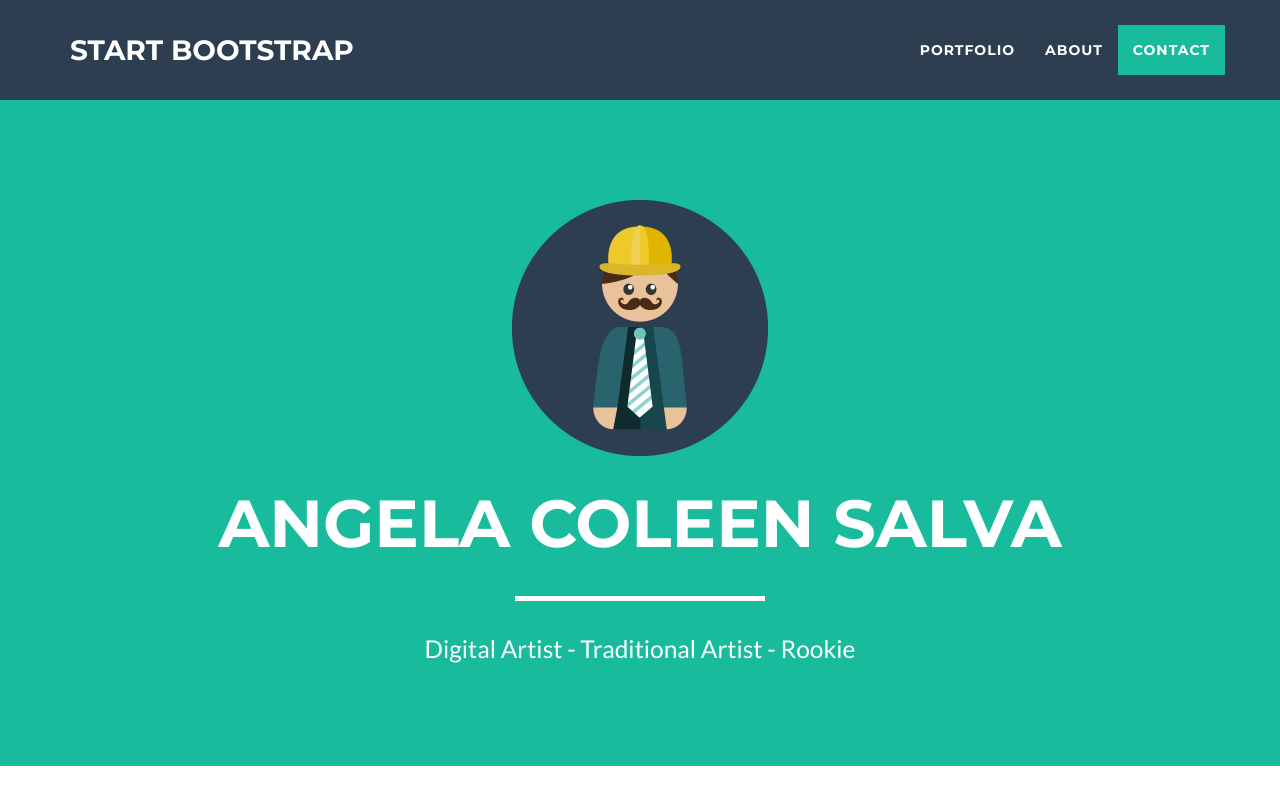
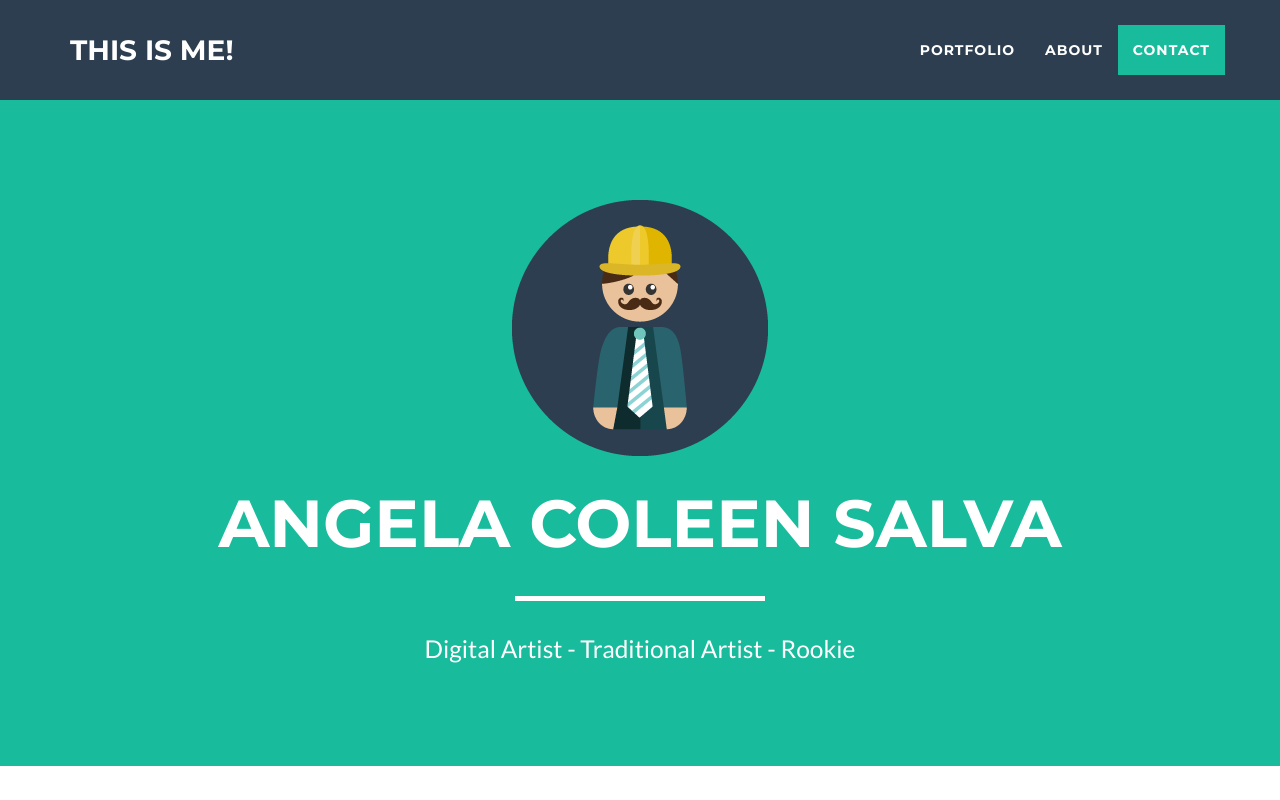
Before and after one commit to angeluhsalva/angeluhsalva.github.io, a website: page index.html in a window 1280 px wide. Shown: the top 800 px of the page. Drawn offline with nearby package versions, Linux system fonts and the light colour scheme.

Commit message:
Update index.html

```diff
--- a/index.html
+++ b/index.html
@@ -41,7 +41,7 @@
                 <button type="button" class="navbar-toggle" data-toggle="collapse" data-target="#bs-example-navbar-collapse-1">
                     <span class="sr-only">Toggle navigation</span> Menu <i class="fa fa-bars"></i>
                 </button>
-                <a class="navbar-brand" href="#page-top">Start Bootstrap</a>
+                <a class="navbar-brand" href="#page-top">This is Me!</a>
             </div>
 
             <!-- Collect the nav links, forms, and other content for toggling -->
```
